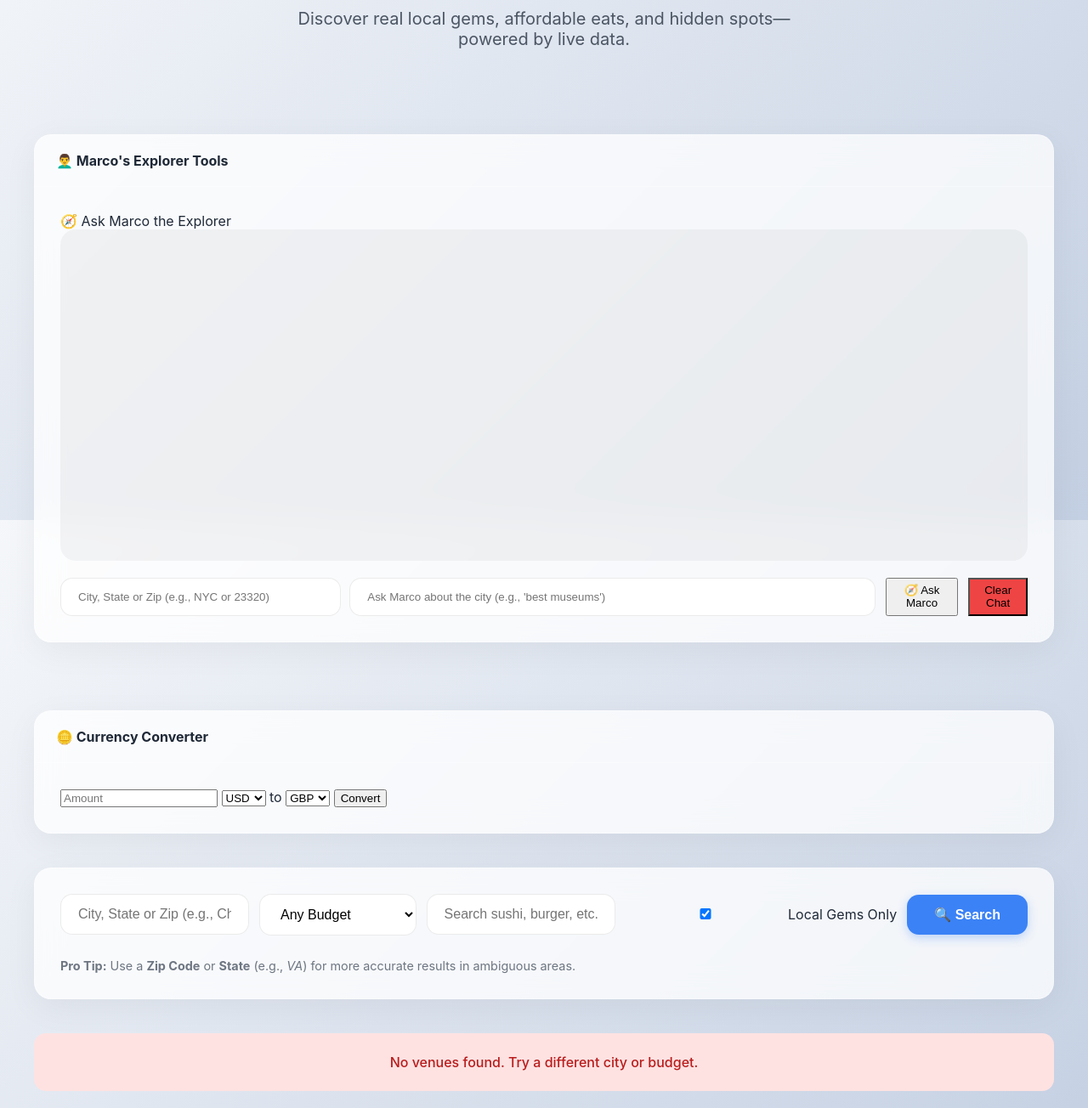
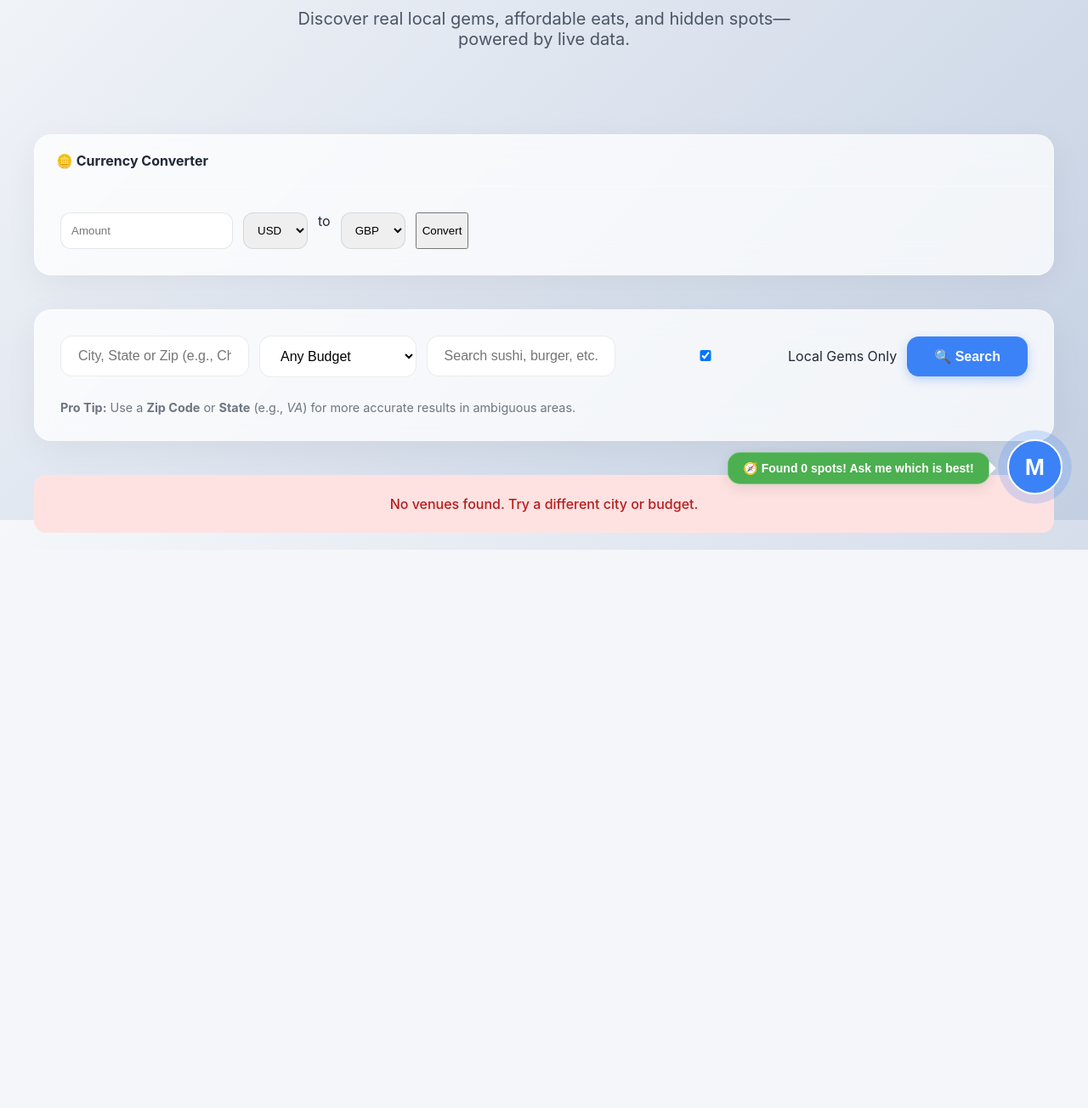
Before and after one commit to markcodeman/travelland, a Flask app: page / in a window 1280 px wide. Shown: the part 188-1492 px from the top of the page at 85% size. After the commit the page ends 835 px from the top, so only its background shows below. Run offline with Flask 3, Linux system fonts and the light colour scheme; data that the repository does not hold is empty.

Commit message:
Enhance Marco AI: Fix API key loading, improve venue descriptions with OSM tags, and refine reasoning prompt

```diff
--- a/city-guides/app.py
+++ b/city-guides/app.py
@@ -79,17 +79,27 @@ def search():
 
                 # Use provided description if available, else derive from tags
                 desc = poi.get('description')
+                tags_str = poi.get('tags', '').lower()
                 if not desc:
                     tags_dict = dict(tag.split('=', 1) for tag in poi.get('tags', '').split(', ') if '=' in tag)
                     cuisine = tags_dict.get('cuisine', '').replace(';', ', ')
                     brand = tags_dict.get('brand', '')
 
+                    features = []
+                    if 'outdoor_seating=yes' in tags_str: features.append("outdoor seating")
+                    if 'wheelchair=yes' in tags_str: features.append("accessible")
+                    if 'takeaway=yes' in tags_str: features.append("takeaway available")
+                    if 'delivery=yes' in tags_str: features.append("delivery")
+                    if 'opening_hours' in tags_dict: features.append("listed hours")
+
+                    feature_text = f" with {', '.join(features)}" if features else ""
+
                     if cuisine:
-                        desc = f"{cuisine.title()} restaurant"
+                        desc = f"{cuisine.title()} restaurant{feature_text}"
                         if brand:
                             desc = f"{brand} - {desc}"
                     else:
-                        desc = f"Restaurant ({amenity})" if amenity else "Restaurant"
+                        desc = f"Restaurant ({amenity}){feature_text}" if amenity else f"Local venue{feature_text}"
                         if brand:
                             desc = f"{brand} - {desc}"
 
@@ -163,10 +173,11 @@ def ai_reason():
     q = payload.get('q', '').strip()
     city = payload.get('city', '').strip()  # optional
     mode = payload.get('mode', 'explorer')  # default to explorer
+    venues = payload.get('venues', [])      #venues from UI context
     if not q:
         return jsonify({'error': 'query required'}), 400
     try:
-        answer = semantic.search_and_reason(q, city if city else None, mode)
+        answer = semantic.search_and_reason(q, city if city else None, mode, context_venues=venues)
         return jsonify({'answer': answer})
     except Exception as e:
         return jsonify({'error': str(e)}), 500
@@ -185,4 +196,5 @@ def convert_currency():
 
 if __name__ == '__main__':
     port = int(os.getenv('PORT', 5010))
-    app.run(host='0.0.0.0', port=port, debug=True)
+    # Explicitly enable threading and set a longer timeout
+    app.run(host='0.0.0.0', port=port, debug=False, threaded=True)
--- a/city-guides/static/main.js
+++ b/city-guides/static/main.js
@@ -1,3 +1,5 @@
+let currentVenues = [];
+
 document.getElementById('searchBtn').addEventListener('click', async () => {
   const city = document.getElementById('city').value;
   const budget = document.getElementById('budget').value;
@@ -16,6 +18,17 @@ document.getElementById('searchBtn').addEventListener('click', async () => {
       resEl.innerHTML = '<div class="error">No results.</div>';
       return;
     }
+    currentVenues = j.venues; // Store globally for Marco context
+
+    // Marco Chimes in when search results appear
+    const nudge = document.querySelector('.marco-nudge');
+    if (nudge) {
+      nudge.textContent = `🧭 Found ${j.venues.length} spots! Ask me which is best!`;
+      nudge.style.background = '#4CAF50';
+      nudge.style.color = 'white';
+      nudge.style.display = 'block';
+    }
+
     if (j.venues.length === 0) {
       resEl.innerHTML = '<div class="error">No venues found. Try a different city or budget.</div>';
       return;
@@ -62,10 +75,59 @@ document.getElementById('searchBtn').addEventListener('click', async () => {
   }
 });
 
-// Chat/query UI
+// Marco Chat Toggle Logic
+const marcoFab = document.getElementById('marcoFab');
+const marcoChat = document.getElementById('marcoChat');
+const closeChat = document.getElementById('closeChat');
+const chatInput = document.getElementById('chatInput');
 const chatSend = document.getElementById('chatSend');
-const chatInput = document.getElementById('chatInput');
 const chatMessages = document.getElementById('chatMessages');
+const chatChips = document.getElementById('chatChips');
+
+const DEFAULT_CHIPS = [
+  "Kid friendly?",
+  "Best view?",
+  "Romantic?",
+  "Open late?"
+];
+
+function renderChips(chips = DEFAULT_CHIPS) {
+  if (!chatChips) return;
+  chatChips.innerHTML = '';
+  chips.forEach(text => {
+    const btn = document.createElement('div');
+    btn.className = 'chat-chip';
+    btn.textContent = text;
+    btn.onclick = () => {
+      chatInput.value = `Of these results, which is ${text.toLowerCase().replace('?','')}`;
+      chatSend.click();
+    };
+    chatChips.appendChild(btn);
+  });
+}
+
+// Initial chips
+renderChips();
+
+if (marcoFab) {
+  marcoFab.addEventListener('click', () => {
+    marcoChat.classList.toggle('open');
+    // Hide nudge once clicked
+    const nudge = document.querySelector('.marco-nudge');
+    if (nudge) nudge.style.display = 'none';
+
+    if (marcoChat.classList.contains('open')) {
+      chatInput.focus();
+    }
+  });
+}
+
+if (closeChat) {
+  closeChat.addEventListener('click', () => {
+    marcoChat.classList.remove('open');
+  });
+}
+
 function markdownToHtml(text) {
   let html = text;
   // Bold
@@ -74,26 +136,6 @@ function markdownToHtml(text) {
   html = html.replace(/\*(.*?)\*/g, '<em>$1</em>');
   // Links
   html = html.replace(/\[([^\]]+)\]\(([^)]+)\)/g, '<a href="$2" target="_blank" rel="noopener">$1</a>');
-  // Simple table conversion
-  if (html.includes('|') && html.includes('---')) {
-    const lines = html.split('\n');
-    let inTable = false;
-    let tableHtml = '<table class="chat-table">';
-    for (let line of lines) {
-      if (line.trim().startsWith('|') && !line.includes('---')) {
-        const cells = line.split('|').slice(1, -1).map(c => c.trim());
-        tableHtml += '<tr>' + cells.map(c => `<td>${c}</td>`).join('') + '</tr>';
-        inTable = true;
-      } else if (inTable && !line.trim()) {
-        break;
-      }
-    }
-    tableHtml += '</table>';
-    // Replace the table part
-    const tableStart = html.indexOf('|');
-    const tableEnd = html.lastIndexOf('|') + 1;
-    html = html.substring(0, tableStart) + tableHtml + html.substring(tableEnd);
-  }
   // URLs
   html = html.replace(/(https?:\/\/[^\s]+)/g, '<a href="$1" target="_blank" rel="noopener">$1</a>');
   return html.replace(/\n/g, '<br>');
@@ -101,10 +143,9 @@ function markdownToHtml(text) {
 
 function appendChat(sender, text) {
   const div = document.createElement('div');
-  div.className = sender === 'You' ? 'message user' : 'message ai';
-  const displayName = sender === 'AI' ? 'Marco' : sender;
+  div.className = sender === 'You' ? 'message user' : 'message bot';
   const processedText = markdownToHtml(String(text));
-  div.innerHTML = `<strong>${displayName}:</strong> ${processedText}`;
+  div.innerHTML = processedText;
   chatMessages.appendChild(div);
   chatMessages.scrollTop = chatMessages.scrollHeight;
 }
@@ -113,54 +154,54 @@ if (chatSend && chatInput) {
   chatSend.addEventListener('click', async () => {
     const q = chatInput.value.trim();
     if (!q) return;
-    const city = document.getElementById('chatCity').value.trim();  // get city
+
+    // Try to get current city from the main search bar to provide context to Marco
+    const currentCity = document.getElementById('city').value.trim();
+
     appendChat('You', q);
     chatInput.value = '';
-    appendChat('AI', 'Searching...');
+
+    const loadingMessage = document.createElement('div');
+    loadingMessage.className = 'message bot';
+    loadingMessage.textContent = 'Thinking...';
+    chatMessages.appendChild(loadingMessage);
+
     try {
-      const controller = new AbortController();
-      const timeoutId = setTimeout(() => controller.abort(), 60000); // 60 second timeout
+      // Pick top 10 current venues to avoid context bloat
+      const contextualVenues = currentVenues.slice(0, 10);
+
       const resp = await fetch('/semantic-search', {
         method: 'POST',
         headers: {'Content-Type':'application/json'},
-        body: JSON.stringify({q, city, mode: 'explorer'}),
-        signal: controller.signal
+        body: JSON.stringify({
+          q,
+          city: currentCity,
+          mode: 'explorer',
+          venues: contextualVenues
+        })
       });
-      clearTimeout(timeoutId);
       const j = await resp.json();
-      // remove the 'Searching...' placeholder
-      const last = chatMessages.lastChild;
-      if (last && last.textContent && last.textContent.includes('Searching')) {
-        chatMessages.removeChild(last);
-      }
+
+      chatMessages.removeChild(loadingMessage);
+
       if (j.error) {
-        appendChat('AI', `Error: ${j.error}`);
-        return;
-      }
-      if (j.answer) {
+        appendChat('AI', `Marco here: I had a bit of trouble finding that. ${j.error}`);
+      } else if (j.answer) {
         appendChat('AI', j.answer);
       } else {
-        appendChat('AI', 'No answer found.');
+        appendChat('AI', "I'm not quite sure about that one, partner. Try asking about local food or sights!");
       }
     } catch (e) {
-      appendChat('AI', `Error: ${e.message}`);
+      chatMessages.removeChild(loadingMessage);
+      appendChat('AI', `Marco here: My explorer's compass is spinning! (Error: ${e.message})`);
     }
   });
-  // also allow Enter key
+
   chatInput.addEventListener('keydown', (ev) => {
     if (ev.key === 'Enter') {
       ev.preventDefault();
       chatSend.click();
     }
-  });
-}
-
-// Clear chat button
-const clearChat = document.getElementById('clearChat');
-if (clearChat) {
-  clearChat.addEventListener('click', () => {
-    chatMessages.innerHTML = '';
-    chatInput.value = '';
   });
 }
 
--- a/city-guides/static/styles.css
+++ b/city-guides/static/styles.css
@@ -205,14 +205,14 @@ body {
   transform: translateX(4px);
 }
 
-/* AI & Currency Panels */
-.ai-panel, .currency-panel {
+/* Currency Panel */
+.currency-panel {
   margin-top: 40px;
   padding: 0;
   overflow: hidden;
 }
 
-.ai-panel summary, .currency-panel summary {
+.currency-panel summary {
   padding: 20px 25px;
   cursor: pointer;
   font-weight: 700;
@@ -224,65 +224,218 @@ body {
   align-items: center;
 }
 
-.ai-panel summary::-webkit-details-marker {
-  display: none;
-}
-
-.ai-panel summary:hover {
-  background: rgba(255, 255, 255, 0.4);
-}
-
-.ai-panel > div, .currency-panel > div {
+.currency-panel > div {
   padding: 30px;
   border-top: 1px solid var(--glass-border);
 }
 
+.currency-input-group {
+  display: flex;
+  gap: 12px;
+  flex-wrap: wrap;
+}
+
+.currency-input-group input, .currency-input-group select {
+  padding: 12px;
+  border-radius: 12px;
+  border: 1px solid rgba(0,0,0,0.1);
+}
+
+/* Marco Floating Chat */
+.marco-fab {
+  position: fixed;
+  bottom: 30px;
+  right: 30px;
+  width: 65px;
+  height: 65px;
+  border-radius: 50%;
+  background: var(--primary);
+  color: white;
+  border: 2px solid white;
+  box-shadow: 0 10px 25px rgba(59, 130, 246, 0.5);
+  cursor: pointer;
+  z-index: 2000;
+  display: flex;
+  align-items: center;
+  justify-content: center;
+  font-size: 28px;
+  font-weight: 800;
+  transition: all 0.3s cubic-bezier(0.175, 0.885, 0.32, 1.275);
+  animation: fab-pulse 2s infinite;
+}
+
+.marco-fab:hover {
+  transform: scale(1.1) rotate(5deg);
+  background: var(--primary-hover);
+}
+
+.marco-nudge {
+  position: absolute;
+  right: 80px;
+  bottom: 10px;
+  background: white;
+  color: var(--primary);
+  padding: 10px 18px;
+  border-radius: 15px;
+  font-size: 14px;
+  font-weight: 700;
+  white-space: nowrap;
+  box-shadow: 0 4px 15px rgba(0,0,0,0.1);
+  pointer-events: none;
+  border: 1px solid var(--glass-border);
+  animation: nudge-float 3s ease-in-out infinite;
+}
+
+.marco-nudge::after {
+  content: "";
+  position: absolute;
+  right: -8px;
+  top: 50%;
+  transform: translateY(-50%);
+  border-left: 8px solid white;
+  border-top: 8px solid transparent;
+  border-bottom: 8px solid transparent;
+}
+
+@keyframes nudge-float {
+  0%, 100% { transform: translateX(0); }
+  50% { transform: translateX(-10px); }
+}
+
+@keyframes fab-pulse {
+  0% { box-shadow: 0 0 0 0 rgba(59, 130, 246, 0.7); }
+  70% { box-shadow: 0 0 0 15px rgba(59, 130, 246, 0); }
+  100% { box-shadow: 0 0 0 0 rgba(59, 130, 246, 0); }
+}
+
+.marco-chat-container {
+  position: fixed;
+  bottom: 110px;
+  right: 30px;
+  width: 380px;
+  height: 500px;
+  background: var(--glass-bg);
+  backdrop-filter: blur(20px);
+  -webkit-backdrop-filter: blur(20px);
+  border: 1px solid var(--glass-border);
+  border-radius: 24px;
+  box-shadow: 0 20px 50px rgba(0,0,0,0.15);
+  z-index: 1999;
+  display: flex;
+  flex-direction: column;
+  overflow: hidden;
+  transform: translateY(20px) scale(0.9);
+  opacity: 0;
+  pointer-events: none;
+  transition: all 0.3s cubic-bezier(0.4, 0, 0.2, 1);
+}
+
+.marco-chat-container.open {
+  transform: translateY(0) scale(1);
+  opacity: 1;
+  pointer-events: auto;
+}
+
+.marco-chat-header {
+  padding: 18px 20px;
+  background: var(--primary);
+  color: white;
+  font-weight: 700;
+  display: flex;
+  justify-content: space-between;
+  align-items: center;
+}
+
+.close-chat {
+  background: transparent;
+  border: none;
+  color: white;
+  font-size: 24px;
+  cursor: pointer;
+  opacity: 0.8;
+}
+
 .chat-messages {
-  background: rgba(0, 0, 0, 0.04);
-  border-radius: 18px;
-  height: 350px;
-  margin-bottom: 20px;
+  flex: 1;
   padding: 20px;
   overflow-y: auto;
+  display: flex;
+  flex-direction: column;
+  gap: 12px;
 }
 
 .message {
-  margin-bottom: 15px;
-  padding: 12px 18px;
+  padding: 12px 16px;
   border-radius: 18px;
-  max-width: 80%;
-  font-size: 1rem;
+  max-width: 85%;
+  font-size: 14.5px;
   line-height: 1.5;
+}
+
+.message.bot {
+  background: white;
+  border-bottom-left-radius: 4px;
+  color: var(--text-main);
+  box-shadow: 0 2px 5px rgba(0,0,0,0.05);
 }
 
 .message.user {
   background: var(--primary);
   color: white;
-  margin-left: auto;
+  align-self: flex-end;
   border-bottom-right-radius: 4px;
+  box-shadow: 0 4px 10px rgba(59, 130, 246, 0.2);
 }
 
-.message.ai {
-  background: white;
-  color: var(--text-main);
-  border: 1px solid rgba(0,0,0,0.05);
-  border-bottom-left-radius: 4px;
+.chat-chips {
+  padding: 0 20px 10px;
+  display: flex;
+  gap: 8px;
+  flex-wrap: wrap;
+}
+
+.chat-chip {
+  background: rgba(255, 255, 255, 0.6);
+  border: 1px solid var(--glass-border);
+  padding: 6px 12px;
+  border-radius: 12px;
+  font-size: 13px;
+  font-weight: 600;
+  color: var(--primary);
+  cursor: pointer;
+  transition: all 0.2s;
+}
+
+.chat-chip:hover {
+  background: var(--primary);
+  color: white;
+  transform: translateY(-2px);
 }
 
 .chat-input-group {
+  padding: 15px;
+  background: rgba(255, 255, 255, 0.5);
+  border-top: 1px solid var(--glass-border);
   display: flex;
-  gap: 12px;
+  gap: 10px;
 }
 
 .chat-input-group input {
-  padding: 14px 20px;
-  border: 1px solid rgba(0,0,0,0.08);
-  border-radius: 14px;
   flex: 1;
+  padding: 10px 15px;
+  border-radius: 12px;
+  border: 1px solid rgba(0,0,0,0.1);
+  outline: none;
 }
 
-.btn-clear-chat {
-  background: #ef4444 !important;
+.chat-input-group button {
+  background: var(--primary);
+  color: white;
+  border: none;
+  padding: 10px 18px;
+  border-radius: 12px;
+  font-weight: 600;
+  cursor: pointer;
 }
 
 /* Loading & Empty States */
--- a/city-guides/templates/index.html
+++ b/city-guides/templates/index.html
@@ -11,25 +11,6 @@
     <h1>City Microguides</h1>
     <p>Discover real local gems, affordable eats, and hidden spots—powered by live data.</p>
   </div>
-
-    <!-- AI Panel (moved to top) -->
-    <div class="wrap">
-    <details class="ai-panel" open>
-      <summary>👨‍🦱 Marco's Explorer Tools</summary>
-      <div>
-        <div class="ai-title">🧭 Ask Marco the Explorer</div>
-        <div id="chatMessages" class="chat-messages"></div>
-        <div class="chat-input-group">
-          <div style="width: 100%; display: flex; gap: 10px; flex-wrap: wrap;">
-            <input id="chatCity" placeholder="City, State or Zip (e.g., NYC or 23320)" style="flex: 1;" />
-            <input id="chatInput" placeholder="Ask Marco about the city (e.g., 'best museums')" style="flex: 2;" />
-          </div>
-          <button id="chatSend">🧭 Ask Marco</button>
-          <button id="clearChat" class="btn-clear-chat">Clear Chat</button>
-        </div>
-      </div>
-    </details>
-    </div>
 
     <!-- Currency Converter Panel -->
     <div class="wrap">
@@ -86,6 +67,27 @@
     <section id="results" class="results"></section>
   </div>
 
+  <!-- Marco Floating Chat -->
+  <div id="marcoChat" class="marco-chat-container">
+    <div class="marco-chat-header">
+      <span>🧭 Marco the Explorer</span>
+      <button id="closeChat" class="close-chat">&times;</button>
+    </div>
+    <div id="chatMessages" class="chat-messages">
+      <div class="message bot">Hello! I'm Marco. Ask me anything about the city you're exploring!</div>
+    </div>
+    <div id="chatChips" class="chat-chips"></div>
+    <div class="chat-input-group">
+      <input id="chatInput" placeholder="Ask Marco... (e.g. 'romantic spots')" />
+      <button id="chatSend">Send</button>
+    </div>
+  </div>
+
+  <button id="marcoFab" class="marco-fab" title="Ask Marco">
+    <div class="marco-nudge">🧭 Ask Marco for local tips!</div>
+    <span>M</span>
+  </button>
+
   <script src="/static/main.js?v=2"></script>
 </body>
 </html>
```
Also changed, not shown: city-guides/semantic.py (+84 -156 lines).
